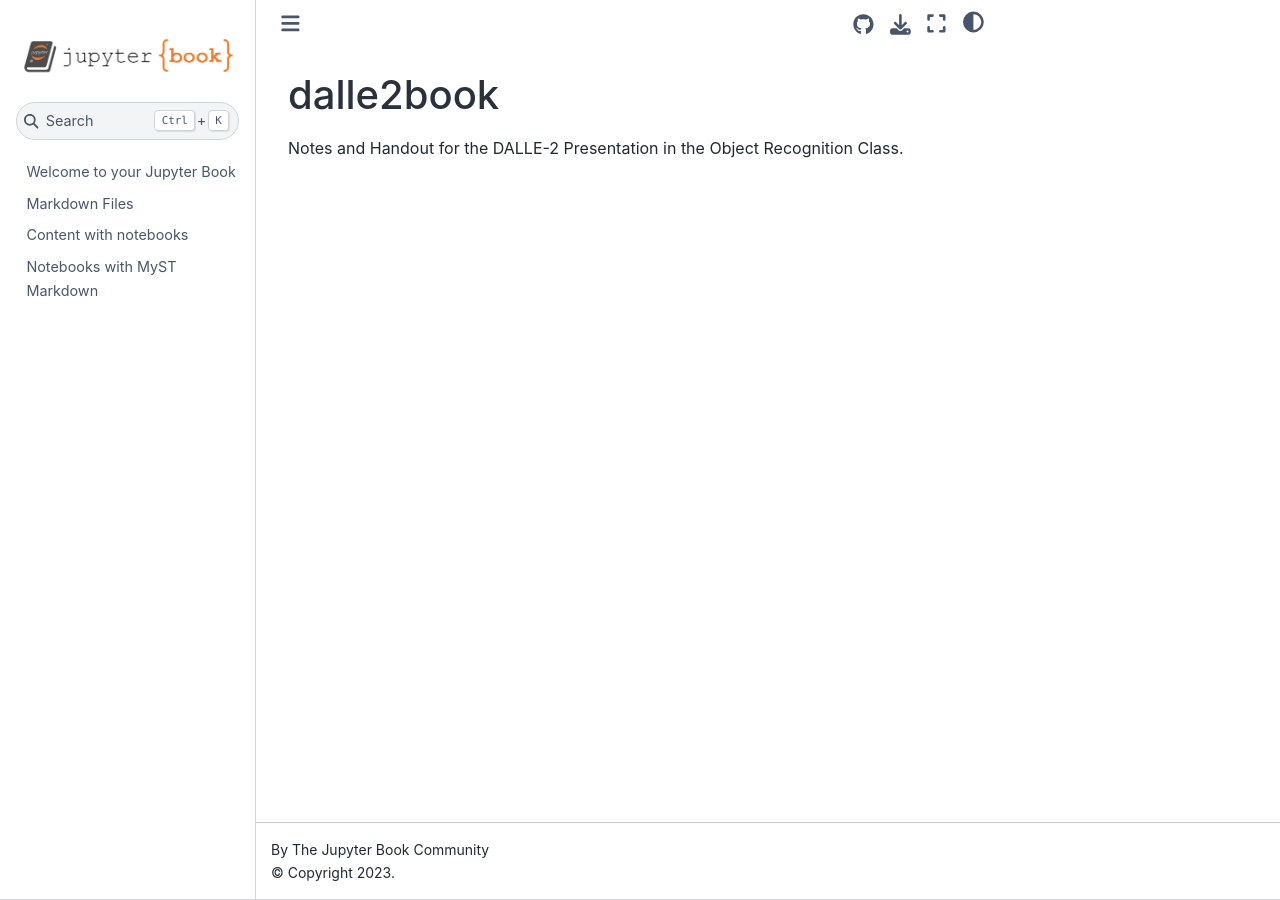
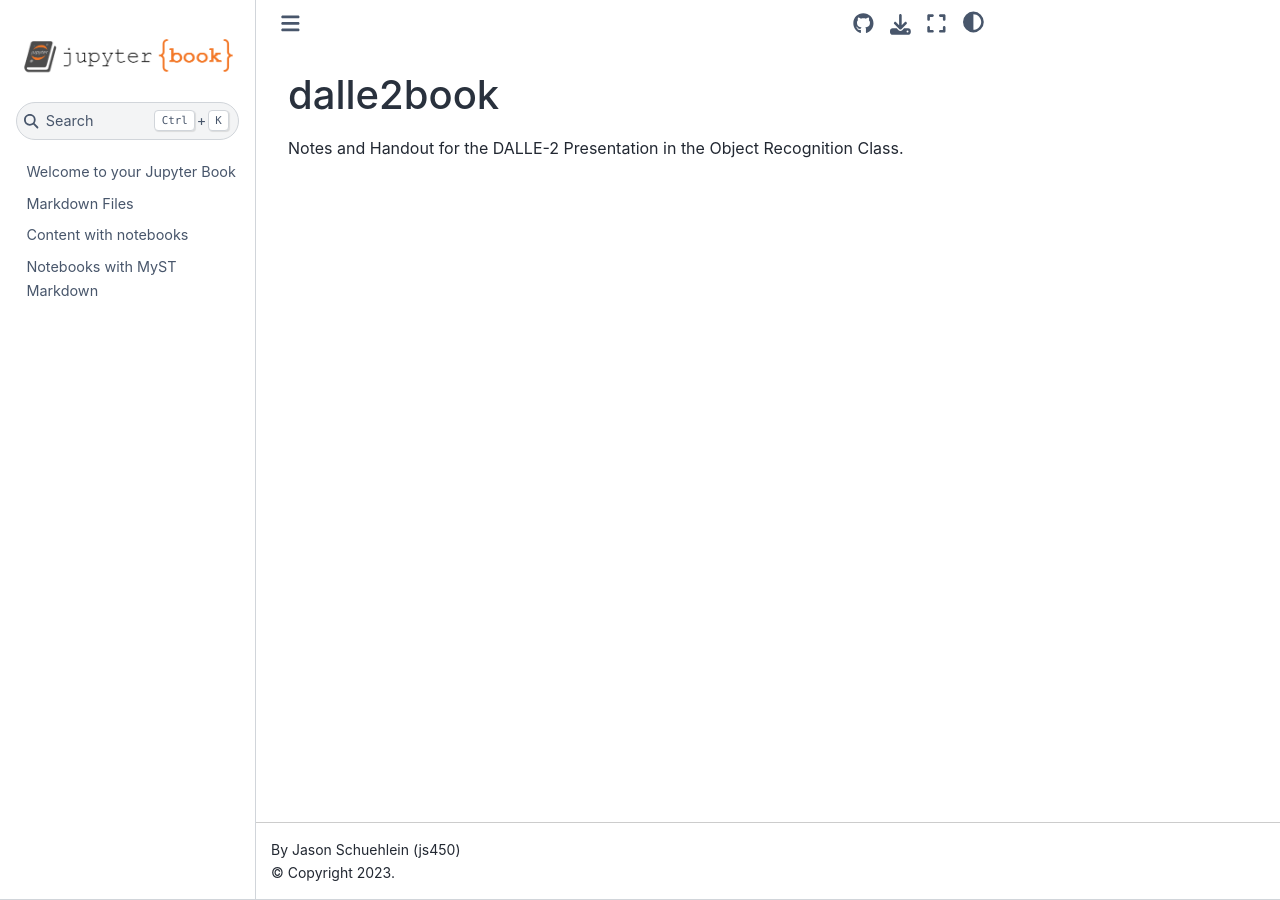
Before and after one commit to JasonNero/dalle2book, a Jupyter Book: the page built from README.md, in a window 1280 px wide. Built offline with Jupyter Book 1.0.4 settings and Sphinx 7.4.7 and the Sphinx Book theme 1.1.4, drawn with Linux system fonts in a browser that asks for light colours.

Commit message:
adapt config

```diff
--- a/_config.yml
+++ b/_config.yml
@@ -1,8 +1,8 @@
 # Book settings
 # Learn more at https://jupyterbook.org/customize/config.html
 
-title: My sample book
-author: The Jupyter Book Community
+title: DALLE-2 Presentation
+author: Jason Schuehlein (js450)
 logo: logo.png
 
 # Force re-execution of notebooks on each build.
@@ -21,12 +21,11 @@
 
 # Information about where the book exists on the web
 repository:
-  url: https://github.com/executablebooks/jupyter-book  # Online location of your book
-  path_to_book: docs  # Optional path to your book, relative to the repository root
-  branch: master  # Which branch of the repository should be used when creating links (optional)
+  url: https://github.com/JasonNero/dalle2book  # Online location of your book
+  # path_to_book: docs  # Optional path to your book, relative to the repository root
+  branch: main  # Which branch of the repository should be used when creating links (optional)
 
 # Add GitHub buttons to your book
 # See https://jupyterbook.org/customize/config.html#add-a-link-to-your-repository
 html:
-  use_issues_button: true
   use_repository_button: true
```
